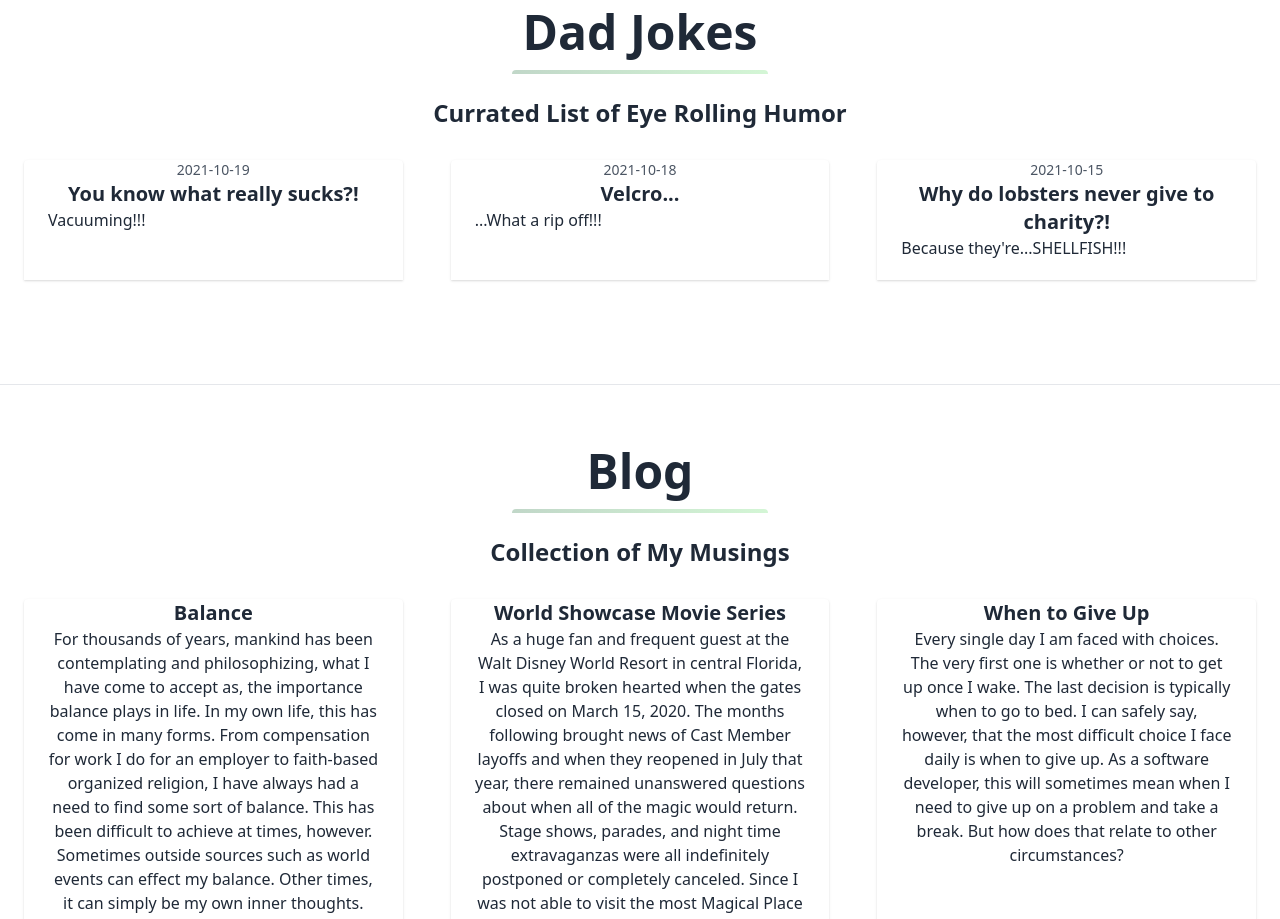
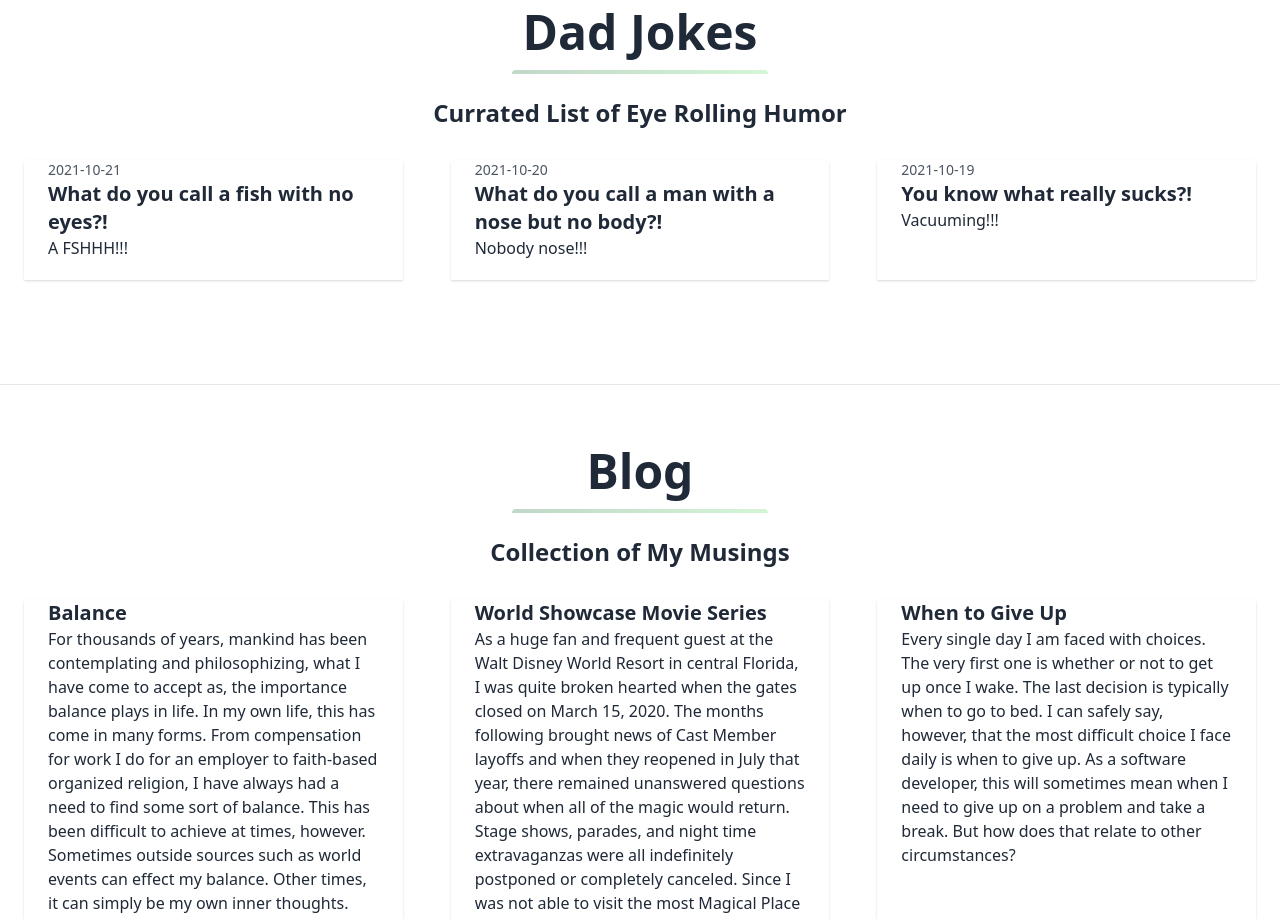
Before and after one commit to gregmarine/svelte-gregmarine.com, a Svelte app: page / in a window 1280 px wide. Shown: the part 2280-3199 px from the top of the page. Built offline with nearby package versions, Linux system fonts and the light colour scheme.

Commit message:
Updated some styles for dark mode and began implementing recipes

```diff
--- a/public/collections/dadjokes/index.json
+++ b/public/collections/dadjokes/index.json
@@ -1,4 +1,18 @@
 [
+  {
+    "id" : "2021-10-21",
+    "title": "No Eyes Fish",
+    "youtube": "67jaxQ-wAkA",
+    "setup": "What do you call a fish with no eyes?!",
+    "punchline": "A FSHHH!!!"
+  },
+  {
+    "id" : "2021-10-20",
+    "title": "Nobody Nose",
+    "youtube": "WP9XvXvsgQs",
+    "setup": "What do you call a man with a nose but no body?!",
+    "punchline": "Nobody nose!!!"
+  },
   {
     "id" : "2021-10-19",
     "title": "Vacuuming",
--- /dev/null
+++ b/public/collections/recipes/index.json
@@ -0,0 +1,16 @@
+[
+  {
+    "id": "roasted-pork-chops",
+    "published": "2021-06-24",
+    "title": "Roasted Pork Chops",
+    "author": "Greg Marine",
+    "tags": [
+      "roasting",
+      "pork",
+      "pork chops",
+      "bbq",
+      "main course"
+    ],
+    "text": "If you are like me, you don't really like dry pork chops. If you find yourself drenching your pork chops in something like Ranch dressing, you need to give this roasted pork chop recipe a try!"
+  }
+]
--- /dev/null
+++ b/public/collections/recipes/roasted-pork-chops/ingredients.md
@@ -0,0 +1,12 @@
+# Ingredients
+
+- 4 pork chops
+- Olive or vegetable oil
+- 3 cups water (1 cup separated from the other 2)
+- 3 tbsp brown sugar
+- 3 tbsp salt (1 for rub and 2 for brine)
+- 1 tbsp pepper
+- 1 tsp garlic powder
+- 1/2 tbsp chili powder
+- 1/2 tsp onion powder
+- 1/2 tsp cumin
--- /dev/null
+++ b/public/collections/recipes/roasted-pork-chops/instructions.md
@@ -0,0 +1,15 @@
+# Instructions
+
+1. Bring 1 cup of water to boil
+2. Put 2 tbsp of salt in boiling water and mix to dissolve
+3. Remove water from heat and pour the remaining 2 cups to reduce the water's temperature
+4. Soak pork chops in the salt water brine for at least 30 mins
+5. Set oven to 425F
+6. Heat oil in pan over medium-high heat
+7. Mix all dry ingredients to make a rub
+8. Generously coat both sides of each pork chop with dry rub
+9. Sear both sides of each pork chop for 1-3 mins until browned
+10. If any rub remains, sprinkle remaining rub on seared pork chops
+11. Roast for 6-10 minutes on rack in a drip pan lined with aluminum foil, shiny side up
+12. Remove from oven and tent aluminum foil over the pork chops with shiny side facing pork chops
+13. Allow to rest 5 to 10 minutes for juices to settle
--- /dev/null
+++ b/public/collections/recipes/roasted-pork-chops/notes.md
@@ -0,0 +1,3 @@
+# Notes
+
+You can begin checking the pork chops around 6 mins to ensure they are done; and check every minute after that until cooked. However, I find that 10 mins makes it all just perfect. Since they are seared first, most of the juices will remain in the pork chops during the roasting process.
--- a/src/App.svelte
+++ b/src/App.svelte
@@ -15,7 +15,7 @@
 	}
 </style>
 
-<div class="flex flex-col items-center flex-grow h-full w-full overflow-auto text-center mb-20 lg:mb-0">
+<div class="flex flex-col items-center flex-grow h-full w-full overflow-auto mb-20 lg:mb-0">
 	<Router {routes} restoreScrollState={true} />
 </div>
 
--- a/src/routes/Blog.svelte
+++ b/src/routes/Blog.svelte
@@ -30,7 +30,7 @@
 
   <div class="container mx-auto flex flex-wrap" in:fade|local>
     <h1
-      class="w-full my-2 text-5xl font-bold leading-tight text-center text-gray-800"
+      class="w-full my-2 text-5xl font-bold leading-tight text-center"
     >
       Blog
     </h1>
@@ -41,7 +41,7 @@
       <div class="h-1 mx-auto gradient w-64 opacity-25 my-0 py-0 rounded-t" />
     </div>
     <h2
-      class="w-full my-2 text-xl lg:text-2xl font-bold leading-tight text-center text-gray-800"
+      class="w-full my-2 text-xl lg:text-2xl font-bold leading-tight text-center"
       in:fade
     >
       Collection of My Musings
@@ -49,7 +49,7 @@
 
   {#each $blog as doc}
 
-      <article class="w-full md:w-1/3 p-6 flex flex-col flex-grow flex-shrink">
+      <article class="w-full md:w-1/3 p-6 flex flex-col flex-grow flex-shrink" in:fade|local>
 
           <div
             class="flex-1 bg-white rounded-t rounded-b-none overflow-hidden shadow"
@@ -95,10 +95,10 @@
 
       <div class="w-full flex flex-col justify-center items-center">
         <div class="flex flex-wrap w-full xl:w-1/2 md:w-4/6 sm:w-5/6" in:fade>
-          <p class="w-full text-gray-600 p-6 space-y-6">
+          <p class="w-full p-6 space-y-6">
             {doc.text}
           </p>
-          <div class="w-full text-gray-600 p-6 space-y-6">
+          <div class="w-full p-6 space-y-6">
             {@html document}
           </div>
         </div>
--- a/src/routes/DadJokes.svelte
+++ b/src/routes/DadJokes.svelte
@@ -28,7 +28,7 @@
 
   <div class="container mx-auto flex flex-wrap" in:fade|local>
     <h1
-      class="w-full my-2 text-5xl font-bold leading-tight text-center text-gray-800"
+      class="w-full my-2 text-5xl font-bold leading-tight text-center"
     >
       Dad Jokes
     </h1>
@@ -39,7 +39,7 @@
       <div class="h-1 mx-auto gradient w-64 opacity-25 my-0 py-0 rounded-t" />
     </div>
     <h2
-      class="w-full my-2 text-xl lg:text-2xl font-bold leading-tight text-center text-gray-800"
+      class="w-full my-2 text-xl lg:text-2xl font-bold leading-tight text-center"
       in:fade
     >
       Currated List of Eye Rolling Humor
@@ -47,7 +47,7 @@
 
   {#each $dadjokes as doc}
 
-    <article class="w-full md:w-1/3 p-6 flex flex-col flex-grow flex-shrink">
+    <article class="w-full md:w-1/3 p-6 flex flex-col flex-grow flex-shrink" in:fade|local>
 
       <div
         class="flex-1 bg-white rounded-t rounded-b-none overflow-hidden shadow"
@@ -88,7 +88,7 @@
 
       <div class="container mx-auto flex flex-wrap" in:fade|local>
         <h1
-          class="w-full my-2 text-3xl font-bold leading-tight text-center text-gray-800"
+          class="w-full my-2 text-3xl font-bold leading-tight text-center"
         >
           {doc.title}
         </h1>
--- a/src/routes/Home.svelte
+++ b/src/routes/Home.svelte
@@ -1,5 +1,7 @@
 <script>
   import { fade } from 'svelte/transition';
+	import { link } from 'svelte-spa-router';
+
   import { pageTitle, zen, dadjokes, blog } from "../stores/stores.js";
 
   pageTitle.set("Greg Marine");
@@ -81,8 +83,8 @@
   <section class="bg-white border-b py-8">
     <div class="container max-w-5xl mx-auto m-8">
       <a
-          href="#/zen"
-          class="w-full no-underline hover:no-underline">
+          href="/zen"
+          class="w-full no-underline hover:no-underline" use:link>
         <h1
           class="w-full my-2 text-5xl font-bold leading-tight text-center text-gray-800"
         >
@@ -144,8 +146,9 @@
             class="flex-1 bg-white rounded-t rounded-b-none overflow-hidden shadow"
           >
             <a
-              href="#/zen/{zenDoc.id}"
+              href="/zen/{zenDoc.id}"
               class="flex flex-wrap no-underline hover:no-underline"
+              use:link
             >
               <div class="w-full font-bold text-xl text-gray-800 px-6">
                 {zenDoc.title}
@@ -166,8 +169,8 @@
   <section class="bg-white border-b py-8">
     <div class="container mx-auto flex flex-wrap pt-4 pb-12">
       <a
-          href="#/dadjokes"
-          class="w-full no-underline hover:no-underline">
+          href="/dadjokes"
+          class="w-full no-underline hover:no-underline" use:link>
         <h1
           class="w-full my-2 text-5xl font-bold leading-tight text-center text-gray-800"
         >
@@ -189,8 +192,9 @@
             class="flex-1 bg-white rounded-t rounded-b-none overflow-hidden shadow"
           >
             <a
-              href="#/dadjokes/{dadjoke.id}"
+              href="/dadjokes/{dadjoke.id}"
               class="flex flex-wrap no-underline hover:no-underline"
+              use:link
             >
               <p class="w-full text-gray-600 text-xs md:text-sm px-6">
                 {dadjoke.id}
@@ -212,8 +216,8 @@
   <section class="bg-white border-b py-8">
     <div class="container mx-auto flex flex-wrap pt-4 pb-12">
       <a
-          href="#/dadjokes"
-          class="w-full no-underline hover:no-underline">
+          href="/blog"
+          class="w-full no-underline hover:no-underline" use:link>
         <h1
           class="w-full my-2 text-5xl font-bold leading-tight text-center text-gray-800"
         >
@@ -235,8 +239,9 @@
             class="flex-1 bg-white rounded-t rounded-b-none overflow-hidden shadow"
           >
             <a
-              href="#/blog/{blog.id}"
+              href="/blog/{blog.id}"
               class="flex flex-wrap no-underline hover:no-underline"
+              use:link
             >
               <div class="w-full font-bold text-xl text-gray-800 px-6">
                 {blog.title}
--- a/src/routes/Zen.svelte
+++ b/src/routes/Zen.svelte
@@ -30,7 +30,7 @@
 
   <div class="container mx-auto flex flex-wrap" in:fade|local>
     <h1
-      class="w-full my-2 text-5xl font-bold leading-tight text-center text-gray-800"
+      class="w-full my-2 text-5xl font-bold leading-tight text-center"
     >
       Zen
     </h1>
@@ -41,7 +41,7 @@
       <div class="h-1 mx-auto gradient w-64 opacity-25 my-0 py-0 rounded-t" />
     </div>
     <h2
-      class="w-full my-2 text-xl lg:text-2xl font-bold leading-tight text-center text-gray-800"
+      class="w-full my-2 text-xl lg:text-2xl font-bold leading-tight text-center"
       in:fade
     >
       Postive Motivation for a Troubled World
@@ -49,7 +49,7 @@
 
   {#each $zen as doc}
 
-      <article class="w-full md:w-1/3 p-6 flex flex-col flex-grow flex-shrink">
+      <article class="w-full md:w-1/3 p-6 flex flex-col flex-grow flex-shrink" in:fade|local>
 
           <div
             class="flex-1 bg-white rounded-t rounded-b-none overflow-hidden shadow"
@@ -93,7 +93,7 @@
 
       <div class="container mx-auto flex flex-wrap" in:fade|local>
         <h1
-          class="w-full my-2 text-3xl font-bold leading-tight text-center text-gray-800"
+          class="w-full my-2 text-3xl font-bold leading-tight text-center"
         >
           {doc.title}
         </h1>
@@ -122,7 +122,7 @@
       <div class="w-full flex flex-col justify-center items-center">
         <div class="flex flex-wrap w-full xl:w-1/2 md:w-4/6 sm:w-5/6" in:fade>
           <div class="w-5/6 sm:w-1/2 p-6">
-            <p class="text-gray-600 mb-8">
+            <p class="mb-8">
               {doc.text}
             </p>
           </div>
@@ -133,7 +133,7 @@
             />
           </div>
 
-          <div class="w-full text-gray-600 p-6 space-y-6">
+          <div class="w-full p-6 space-y-6">
             {@html document}
           </div>
         </div>
--- a/src/stores/stores.js
+++ b/src/stores/stores.js
@@ -40,3 +40,16 @@ export const blog = readable([], function (set) {
 
   return () => {};
 });
+
+export const recipes = readable([], function (set) {
+  const fetchRecipesIndex = async () => {
+    const response = await fetch('collections/recipes/index.json');
+    const data = await response.json();
+
+    set(data);
+  }
+
+  fetchRecipesIndex();
+
+  return () => {};
+});
```
Also changed, not shown: public/collections/recipes/roasted-pork-chops/image.webp (added).
